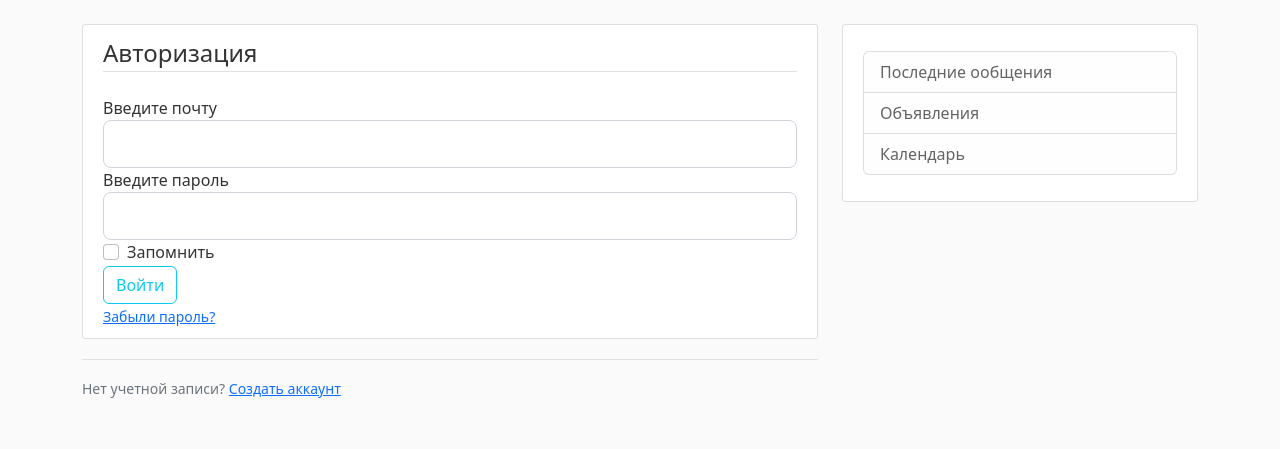
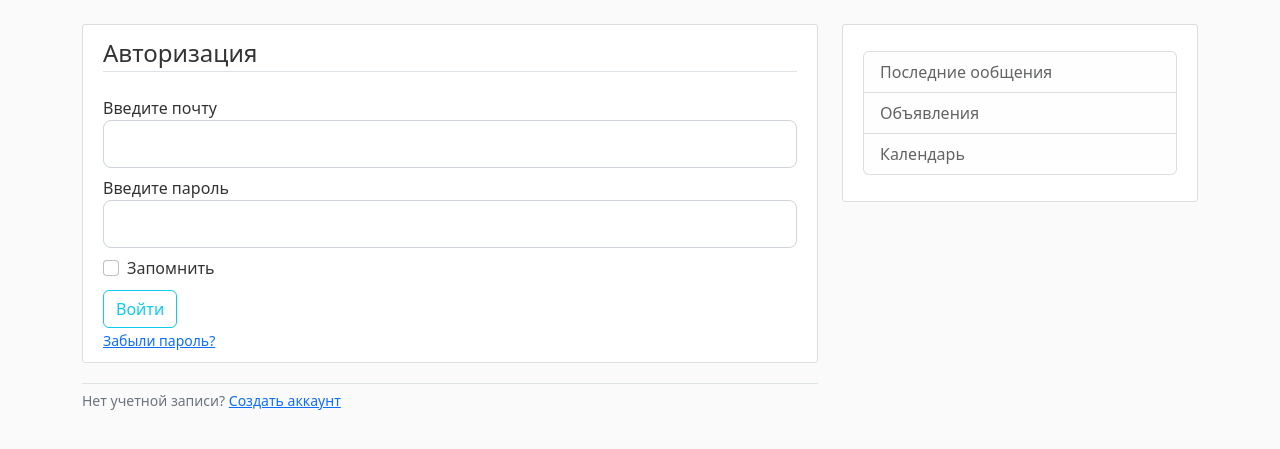
Before and after one commit to akorotkova/flask_blog, a Flask app: page /login in a window 1280 px wide. Shown: the part 56-505 px from the top of the page. Run offline with Flask 2, Linux system fonts and the light colour scheme.

Commit message:
refactor: change registration and login templates

```diff
--- a/app/forms.py
+++ b/app/forms.py
@@ -12,7 +12,7 @@
                             validators=[DataRequired(), Length(min=8)])
     confirm_password = PasswordField('Подтвердите пароль',
                             validators=[DataRequired(), EqualTo('password')])
-    submit = SubmitField('Зарегистрироваться')
+    submit = SubmitField('Отправить')
 
 
 class LoginForm(FlaskForm):
--- a/app/templates/login.html
+++ b/app/templates/login.html
@@ -21,7 +21,7 @@
           {% endif %}
         </div>
 
-        <div class="form-group">
+        <div class="form-group pt-2">
           {{ form.password.label(class="form-control-label") }}
           {% if form.password.errors %}
             {{ form.password(class="form-control-label is-invalid") }}
@@ -34,20 +34,22 @@
            {{ form.password(class="form-control form-control-lg") }}
           {% endif %}
         </div>
-        <div class="form-check">
+
+        <div class="form-check pt-2">
           {{ form.remember(class="form-check-input") }}
           {{ form.remember.label(class="form-check-label") }}
         </div>
+
       </fieldset>
-      <div class="form-group">
+      <div class="form-group ml-3 pt-2">
         {{ form.submit(class="btn btn-outline-info") }}
       </div>
-      <small class="text-muted ml-2">
+      <small class="text-muted">
         <a href="#">Забыли пароль?</a>
       </small>
     </form>
   </div>
-  <div class="border-top pt-3">
+  <div class="border-top pt-1">
     <small class="text-muted">
       Нет учетной записи? <a class="ml-2" href="{{ url_for('register') }}">Создать аккаунт</a>
     </small>
```
Also changed, not shown: app/templates/register.html (+10 -10 lines).
